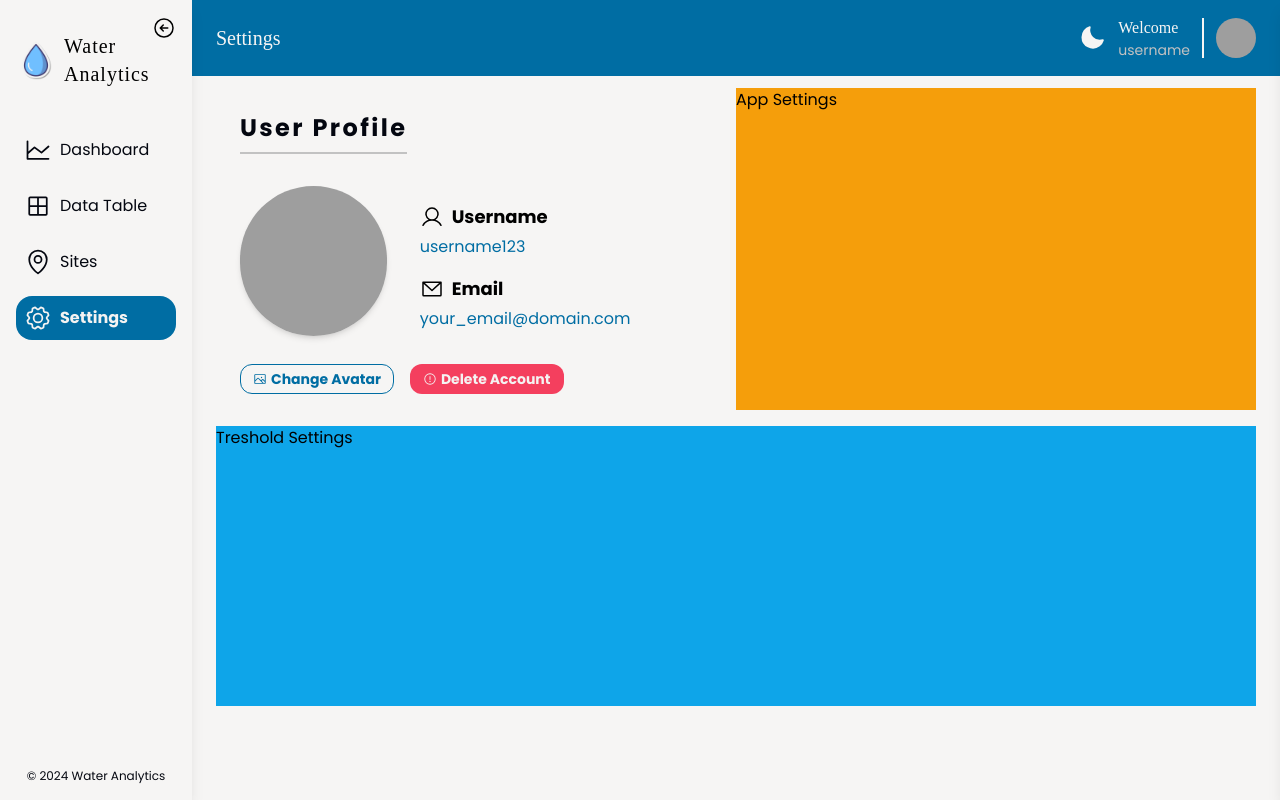
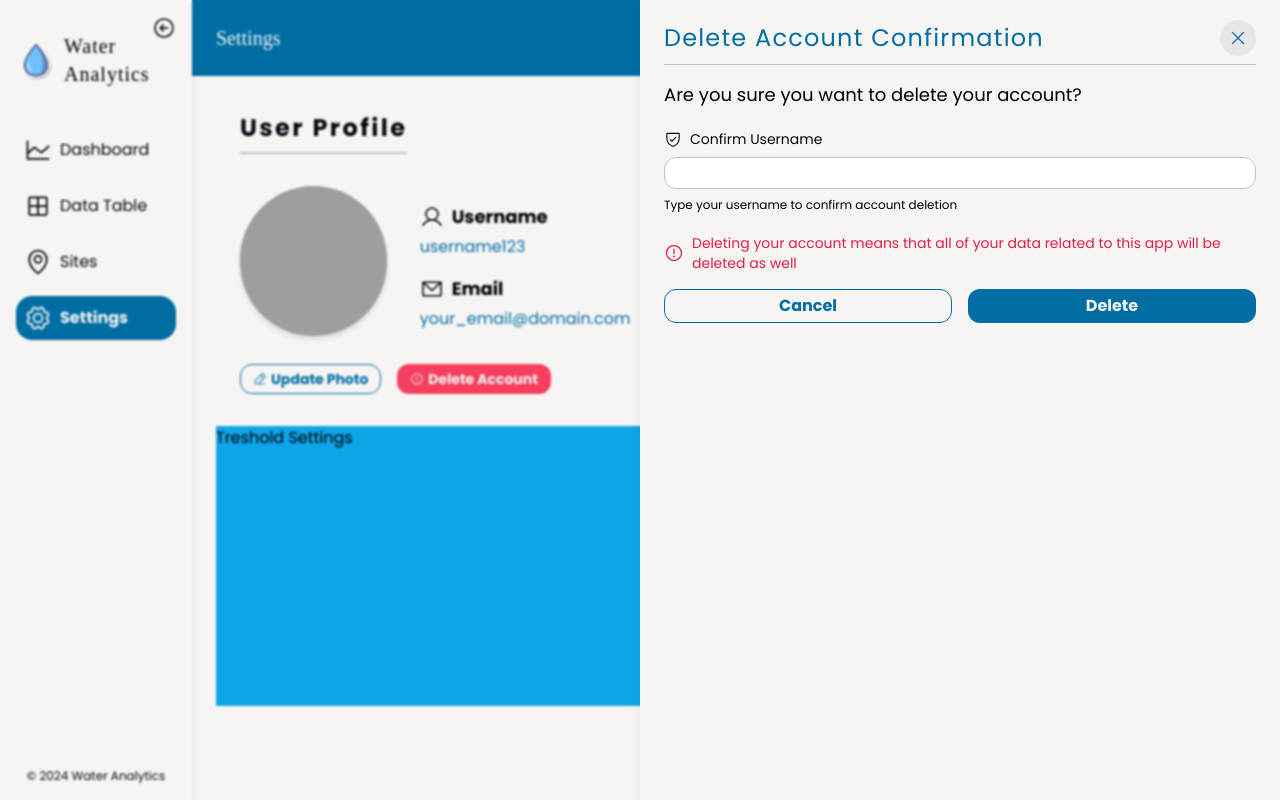
Before and after one commit to bryancastillo10/water-analytics, a React (Vite) app in the folder client/: page /role/settings in a window 1280 px wide. Both pictures are taken after a click on the button "Delete Account". Built offline with nearby package versions, Linux system fonts and the light colour scheme; no server answers; grey boxes are pictures that could not be loaded; a web font is replaced by a local one.

Commit message:
🧩component: update profile pic and delete account drawer

```diff
--- /dev/null
+++ b/client/src/features/user/components/DeleteAccountConfirmation.tsx
@@ -0,0 +1,31 @@
+import { FormButtons } from "@/components/layout";
+import { WarningCircle, ShieldCheck } from "@phosphor-icons/react";
+import { FormInput } from "@/components/ui";
+
+const DeleteAccountConfirmation = () => {
+  const handleSubmit = (e: React.FormEvent) => {
+    e.preventDefault();
+  };
+
+  return (
+      <form onSubmit={handleSubmit}>
+          <h1 className="text-lg">Are you sure you want to delete your account?</h1>
+            <FormInput
+                id="confirmUsername"
+                label="Confirm Username"
+                icon={ShieldCheck}
+                value=""
+                onChange={()=>{}}
+                validationMessage="Type your username to confirm account deletion"
+      />
+        <p className="flex text-rose-600 items-center gap-2 text-sm my-2">
+        <span><WarningCircle size="20"/></span> Deleting your account means that all of your data related to this app will be deleted as well
+      </p>
+
+          <FormButtons primaryBtnLabel="Delete" />
+
+    </form>
+  )
+}
+
+export default DeleteAccountConfirmation;
--- /dev/null
+++ b/client/src/features/user/components/UpdateProfilePicture.tsx
@@ -0,0 +1,37 @@
+import { useState } from "react";
+import { UploadImageInput, ImagePreview } from "@/components/ui";
+import { ImageSquare } from "@phosphor-icons/react";
+import { FormButtons } from "@/components/layout";
+
+const UpdateProfilePicture = () => {
+    // const [imgFile, setImgFile] = useState<File | null>(null);
+    const [previewUrl, setPreviewUrl] = useState<string | null>(null);
+
+    const handleImageSelect = (file: File | null) => {
+        if (file) {
+        //   setImgFile(file);
+            const reader = new FileReader();
+          reader.onload = () => {
+            // setUserData((prevData) => ({ ...prevData, imageURL: reader.result as string }));
+            setPreviewUrl(reader.result as string);
+          };
+          reader.readAsDataURL(file);
+        } else {
+        //   setImgFile(null);
+        //   setUserData((prevData) => ({ ...prevData, imageURL: "" }));
+        }
+    };
+  return (
+    <form>
+        <UploadImageInput
+              label="Upload photo here"
+              icon={ImageSquare}
+              onImageSelect={handleImageSelect}
+          />
+          <ImagePreview imageUrl={previewUrl} />
+          <FormButtons primaryBtnLabel="Save"/>
+    </form>
+  )
+}
+
+export default UpdateProfilePicture;
--- a/client/src/features/user/components/UpdateUserForm.tsx
+++ b/client/src/features/user/components/UpdateUserForm.tsx
@@ -24,7 +24,7 @@ const UpdateUserForm = () => {
                 validationMessage="Account email address"
                 />
           </div>
-              <FormButtons primaryBtnLabel="Update Profile" />
+              <FormButtons primaryBtnLabel="Save" />
     </form>
   )
 }
--- a/client/src/features/user/components/UserProfile.tsx
+++ b/client/src/features/user/components/UserProfile.tsx
@@ -1,4 +1,4 @@
-import { User, EnvelopeSimple, Pencil, WarningCircle, Image} from "@phosphor-icons/react";
+import { User, EnvelopeSimple, PencilSimpleLine, WarningCircle} from "@phosphor-icons/react";
 
 import TextHeader from "@/components/common/TextHeader";
 import { Button } from "@/components/ui";
@@ -8,8 +8,17 @@ import useDrawer from "@/hook/useDrawer";
 const UserProfile = () => {
   const { handleOpenDrawer } = useDrawer();
   const userId = "sample_userId";
-  const updateUserDrawer = (id:string) => {
+
+  const updateUserDrawer = (id: string) => {
     handleOpenDrawer("Edit Your Profile", "UpdateUserForm", {id});
+  };
+
+  const updateProfilePictureDrawer = () => {
+    handleOpenDrawer("Update Your Profile Picture", "UpdateProfilePicture");
+  };
+
+  const deleteUserDrawer = () => {
+    handleOpenDrawer("Delete Account Confirmation", "DeleteAccountConfirmation");
   };
 
 
@@ -34,7 +43,7 @@ const UserProfile = () => {
                 <h2 className="text-lg font-semibold">Username</h2>
               </div>
               <div className="hidden group-hover:flex hover:text-primary items-center  cursor-pointer">
-                <Pencil size={20} onClick={()=>updateUserDrawer(userId)} />
+                <PencilSimpleLine size={20} onClick={()=>updateUserDrawer(userId)} />
               </div>
             </div>
             <p className="text-primary text-base mt-1">username123</p>
@@ -48,12 +57,12 @@ const UserProfile = () => {
           </div>
         </div>
         <div className="mt-4 flex items-center justify-center xl:justify-start gap-4 w-full ">
-          <Button fontSize="text-sm" variant="outline">
+          <Button action={()=>updateProfilePictureDrawer()} fontSize="text-sm" variant="outline">
             <span className="flex items-center gap-1">
-              <Image size="14"/> Change Avatar
+              <PencilSimpleLine size="14"/> Update Photo
             </span>
           </Button>
-          <Button fontSize="text-sm" variant="danger">
+          <Button action={()=> deleteUserDrawer()} fontSize="text-sm" variant="danger">
             <span className="flex items-center gap-1">
               <WarningCircle size="14"/> Delete Account
             </span>
--- a/client/src/lib/mappings/formMappings.ts
+++ b/client/src/lib/mappings/formMappings.ts
@@ -3,6 +3,8 @@ import UpdateSiteForm from "@/features/sites/components/UpdateSiteForm";
 import DeleteSiteForm from "@/features/sites/components/DeleteSiteForm";
 
 import UpdateUserForm from "@/features/user/components/UpdateUserForm";
+import UpdateProfilePicture from "@/features/user/components/UpdateProfilePicture";
+import DeleteAccountConfirmation from "@/features/user/components/DeleteAccountConfirmation";
 
 export const drawerForms: Record<string, React.ComponentType<any>> = {
     // Site
@@ -11,5 +13,7 @@ export const drawerForms: Record<string, React.ComponentType<any>> = {
     DeleteSiteForm,
 
     // User
-    UpdateUserForm
+    UpdateUserForm,
+    UpdateProfilePicture,
+    DeleteAccountConfirmation
 };
```
